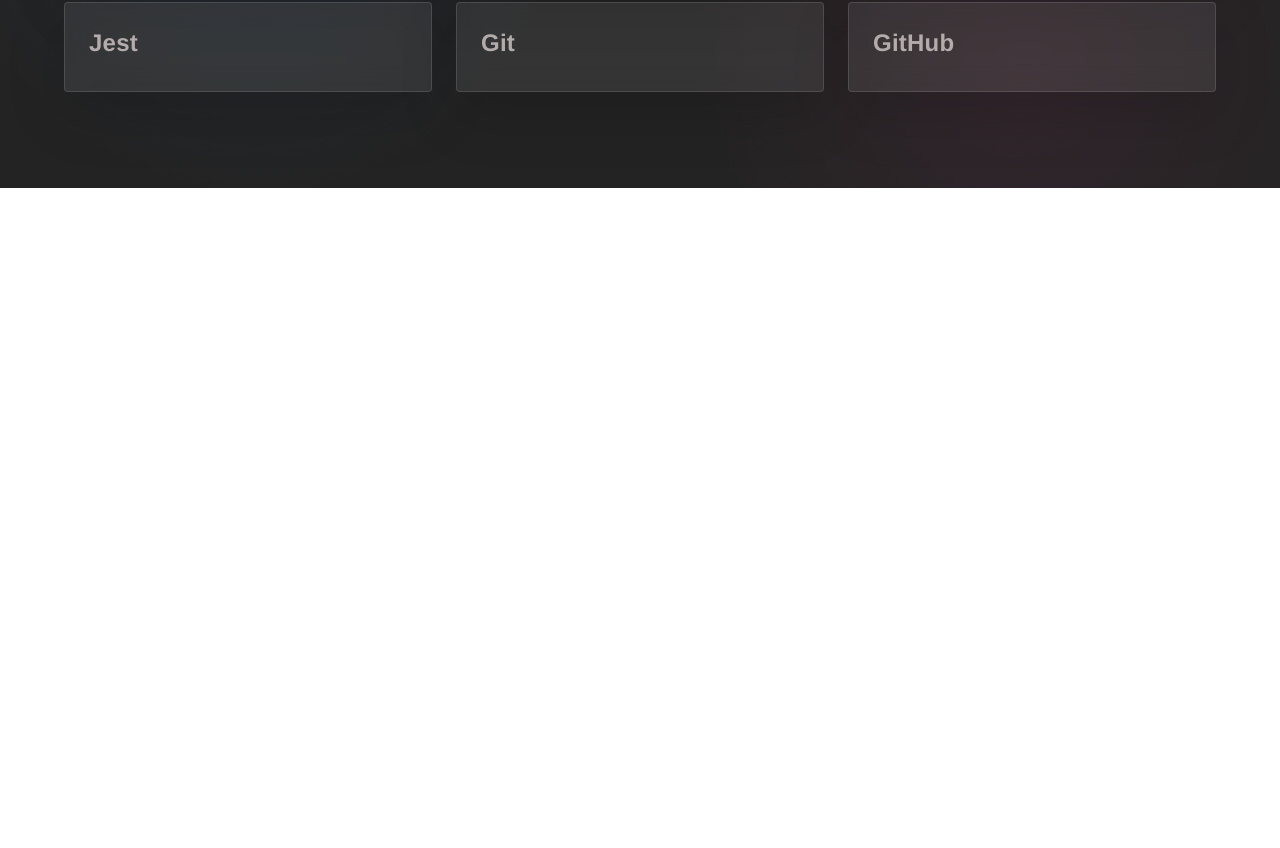
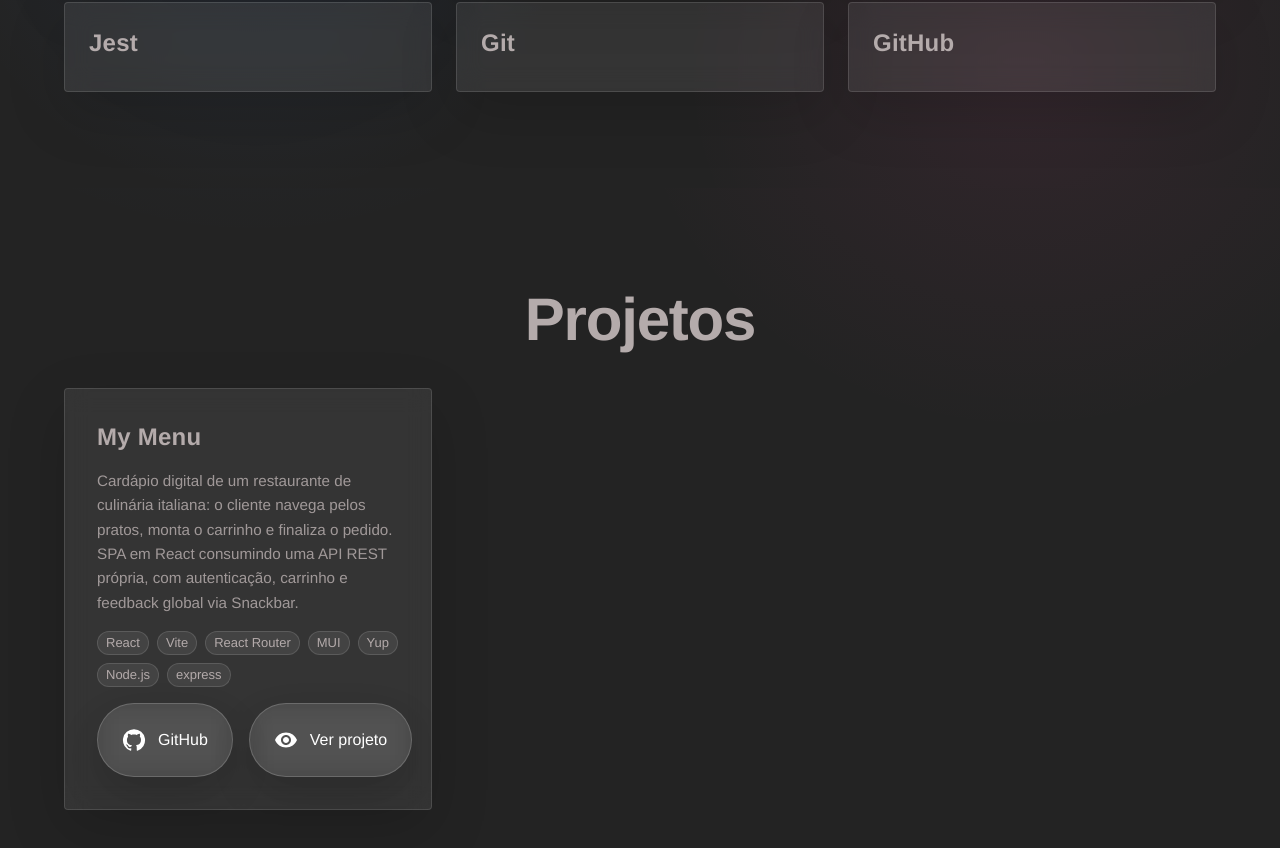
Before and after one commit to LucasCorreia1108/my-portfolio, a React (Vite) app: page / in a window 1280 px wide. Shown: the part 1770-2618 px from the top of the page. Before the commit the page ends 1958 px from the top, so only its background shows below. Built offline with nearby package versions, Linux system fonts and the light colour scheme.

Commit message:
feat: add section projejct

```diff
--- a/src/assets/components/StyledButton/StyledButton.tsx
+++ b/src/assets/components/StyledButton/StyledButton.tsx
@@ -4,11 +4,17 @@ interface StyledButtonProps extends React.AnchorHTMLAttributes<HTMLAnchorElement
   children: React.ReactNode;
 }
 
-export const  StyledButton: React.FC<StyledButtonProps> = ({ children, href, download, onClick, ...rest }) => {
+export const StyledButton: React.FC<StyledButtonProps> = ({
+  children,
+  href,
+  download,
+  onClick,
+  ...rest
+}) => {
   const StyledBtn = styled("a")(({ theme }) => ({
     width: "100%",
     maxWidth: 250,
-    padding: "0.85rem 1.75rem",
+    padding: "1.5rem ",
     borderRadius: 999,
     border: "1px solid rgba(255, 255, 255, 0.18)",
     backgroundColor: "rgba(255, 255, 255, 0.08)",
@@ -16,6 +22,8 @@ export const  StyledButton: React.FC<StyledButtonProps> = ({ children, href, dow
     display: "inline-flex",
     alignItems: "center",
     justifyContent: "center",
+    whiteSpace: "nowrap",
+    lineHeight: 1,
     gap: "0.75rem",
     fontWeight: 700,
     cursor: "pointer",
--- a/src/assets/components/navbar/NavBar.tsx
+++ b/src/assets/components/navbar/NavBar.tsx
@@ -15,9 +15,9 @@ const NavBar = () => {
             <AppBar position="static" color="primary">
                 <StyledToolbar >
 
-                    <Typography>About</Typography>
-                    <Typography>Skills</Typography>
-                    <Typography>Projects</Typography>
+                    <Typography component="a" href="#about" style={{ textDecoration: "none", color: "inherit" }}>About</Typography>
+                    <Typography component="a" href="#skill" style={{ textDecoration: "none", color: "inherit" }}>Skills</Typography>
+                    <Typography component="a" href="#projects" style={{ textDecoration: "none", color: "inherit" }}>Projects</Typography>
                 </StyledToolbar >
             </AppBar>
         </>
--- a/src/assets/pages/home/Home.tsx
+++ b/src/assets/pages/home/Home.tsx
@@ -3,6 +3,7 @@ import NavBar from "../../components/navbar/NavBar"
 import { About } from "./sections/about/Abount"
 import { Hero } from "./sections/hero/Hero"
 import { Skills } from "./sections/skills/skills"
+import { Projects } from "./sections/project/project"
 
 export const Home = () => {
 
@@ -12,6 +13,7 @@ export const Home = () => {
             <Hero />
             <About />
             <Skills />
+            <Projects/>
         </>
     )
 }
--- a/src/assets/pages/home/sections/about/Abount.tsx
+++ b/src/assets/pages/home/sections/about/Abount.tsx
@@ -59,7 +59,7 @@ export const About = () => {
   }, []);
 
   return (
-    <StyledAboutSection ref={aboutRef}>
+    <StyledAboutSection id="about" ref={aboutRef}>
       <Container maxWidth="md">
 
         <AboutContent className={isVisible ? "visible" : ""}>
--- a/src/assets/pages/home/sections/hero/Hero.tsx
+++ b/src/assets/pages/home/sections/hero/Hero.tsx
@@ -88,7 +88,7 @@ export const Hero = () => {
                   <StyledButton onClick={handleContactClick}>
                     <EmailIcon />
                     <Typography color="primary.contrastText" sx={{ textAlign: "center" }}>
-                      Contact Me
+                      Contato
                     </Typography>
                   </StyledButton>
                 </Box>
--- /dev/null
+++ b/src/assets/pages/home/sections/project/project.tsx
@@ -0,0 +1,197 @@
+import {
+  Box,
+  Chip,
+  Container,
+  Grow,
+  Stack,
+  Typography,
+  styled,
+} from "@mui/material";
+import { useEffect, useRef, useState } from "react";
+import GitHubIcon from "@mui/icons-material/GitHub";
+import { StyledButton } from "../../../../components/StyledButton/StyledButton";
+import RemoveRedEyeIcon from '@mui/icons-material/RemoveRedEye';
+
+interface Project {
+  id: React.Key;
+  title: string;
+  description: string;
+  tech: string[];
+  repoUrl: string;
+  liveUrl?: string;
+}
+
+const projects: Project[] = [
+  {
+    id: 1,
+    title: "My Menu",
+    description:
+      "Cardápio digital de um restaurante de culinária italiana: o cliente navega pelos pratos, monta o carrinho e finaliza o pedido. SPA em React consumindo uma API REST própria, com autenticação, carrinho e feedback global via Snackbar.",
+    tech: ["React", "Vite", "React Router", "MUI", "Yup", "Node.js", "express"],
+    repoUrl: "https://github.com/LucasCorreia1108/my_menu_frontend",
+    liveUrl: "https://my-menu-frontend-zeta.vercel.app/"
+  },
+];
+
+const StyledProjectsSection = styled("section")(({ theme }) => ({
+  padding: theme.spacing(12, 0),
+  backgroundColor: theme.palette.primary.main,
+  color: theme.palette.secondary.main,
+  display: "flex",
+  justifyContent: "center",
+  alignItems: "center",
+  minHeight: "auto",
+  position: "relative",
+  overflow: "hidden",
+  "&::before": {
+    content: '""',
+    position: "absolute",
+    inset: 0,
+    background:
+      "radial-gradient(circle at 80% -22%, rgba(236, 72, 153, 0.08), transparent 30%), radial-gradient(circle at 20% -56%, rgba(59, 130, 246, 0.08), transparent 30%)",
+    pointerEvents: "none",
+  },
+  [theme.breakpoints.down("sm")]: {
+    padding: theme.spacing(8, 0),
+  },
+}));
+
+const ProjectsTitle = styled(Typography)(({ theme }) => ({
+  fontWeight: 800,
+  letterSpacing: "-0.02em",
+  marginBottom: theme.spacing(4),
+  textAlign: "center",
+  fontSize: "2.5rem",
+  [theme.breakpoints.down("sm")]: {
+    fontSize: "1.8rem",
+  },
+}));
+
+const ProjectCard = styled(Box)(({ theme }) => ({
+  backgroundColor: "rgba(255, 255, 255, 0.08)",
+  backdropFilter: "blur(12px)",
+  WebkitBackdropFilter: "blur(12px)",
+  border: "1px solid rgba(255, 255, 255, 0.12)",
+  borderRadius: theme.shape.borderRadius,
+  transition: "all 0.4s cubic-bezier(0.34, 1.56, 0.64, 1)",
+  boxShadow: "0 20px 60px rgba(0, 0, 0, 0.15)",
+  color: theme.palette.secondary.main,
+  height: "100%",
+  display: "flex",
+  flexDirection: "column",
+  gap: theme.spacing(2),
+  padding: theme.spacing(4),
+  "&:hover": {
+    transform: "translateY(-12px) scale(1.02)",
+    backgroundColor: "rgba(255, 255, 255, 0.12)",
+    borderColor: "rgba(255, 255, 255, 0.2)",
+    boxShadow: "0 30px 90px rgba(0, 0, 0, 0.25)",
+  },
+}));
+
+export const Projects = () => {
+  const [visible, setVisible] = useState(false);
+  const sectionRef = useRef<HTMLElement | null>(null);
+
+  useEffect(() => {
+    const observer = new IntersectionObserver(
+      (entries) => {
+        entries.forEach((entry) => {
+          if (entry.isIntersecting) {
+            setVisible(true);
+            if (sectionRef.current) observer.unobserve(sectionRef.current);
+          }
+        });
+      },
+      {
+        threshold: 0.25,
+        rootMargin: "0px 0px -100px 0px",
+      }
+    );
+
+    if (sectionRef.current) observer.observe(sectionRef.current);
+
+    return () => observer.disconnect();
+  }, []);
+
+  return (
+    <StyledProjectsSection ref={sectionRef} id="projects">
+      <Container maxWidth="lg">
+        <Grow in={visible} timeout={800} style={{ transformOrigin: "top center" }}>
+          <Box sx={{ position: "relative", zIndex: 1 }}>
+            <ProjectsTitle variant="h2">Projetos</ProjectsTitle>
+            <Box
+              sx={{
+                width: "100%",
+                display: "grid",
+                gridTemplateColumns: "repeat(auto-fill, minmax(min(320px, 100%), 1fr))",
+                gap: 3,
+              }}
+            >
+              {projects.map((project, index) => (
+                <Grow
+                  key={project.id}
+                  in={visible}
+                  timeout={600}
+                  style={{
+                    transitionDelay: `${index * 30}ms`,
+                    transformOrigin: "top center",
+                  }}
+                >
+                  <ProjectCard>
+                    <Typography
+                      variant="h5"
+                      component="div"
+                      sx={{ fontWeight: 700, fontSize: "1.3rem", letterSpacing: "0.01em" }}
+                    >
+                      {project.title}
+                    </Typography>
+                    <Typography
+                      variant="body2"
+                      sx={{ opacity: 0.85, lineHeight: 1.6, fontSize: "0.95rem" }}
+                    >
+                      {project.description}
+                    </Typography>
+                    <Stack direction="row" sx={{ flexWrap: "wrap", gap: 1 }}>
+                      {project.tech.map((tech) => (
+                        <Chip
+                          key={tech}
+                          label={tech}
+                          size="small"
+                          sx={{
+                            color: "secondary.main",
+                            backgroundColor: "rgba(255, 255, 255, 0.08)",
+                            border: "1px solid rgba(255, 255, 255, 0.12)",
+                          }}
+                        />
+                      ))}
+                    </Stack>
+                    <Box
+                      sx={{
+                        display: "flex",
+                        flexDirection: { xs: "column", sm: "row" },
+                        gap: 2,
+                        mt: "auto",
+                      }}
+                    >
+                      <StyledButton href={project.repoUrl} target="_blank" rel="noopener noreferrer">
+                        <GitHubIcon />
+                        <Typography color="primary.contrastText">GitHub</Typography>
+                      </StyledButton>
+                      {project.liveUrl && (
+                        <StyledButton href={project.liveUrl} target="_blank" rel="noopener noreferrer">
+                          <RemoveRedEyeIcon />
+                          <Typography color="primary.contrastText">Ver projeto</Typography>
+                        </StyledButton>
+                      )}
+                    </Box>
+                  </ProjectCard>
+                </Grow>
+              ))}
+            </Box>
+          </Box>
+        </Grow>
+      </Container>
+    </StyledProjectsSection>
+  );
+};
--- a/src/assets/pages/home/sections/skills/skills.tsx
+++ b/src/assets/pages/home/sections/skills/skills.tsx
@@ -101,7 +101,7 @@ export const Skills = () => {
   }, []);
 
   return (
-    <StyledSkillsSection ref={sectionRef}>
+    <StyledSkillsSection id="skill" ref={sectionRef}>
       <Container maxWidth="lg">
         <Grow
           in={visible}
```
